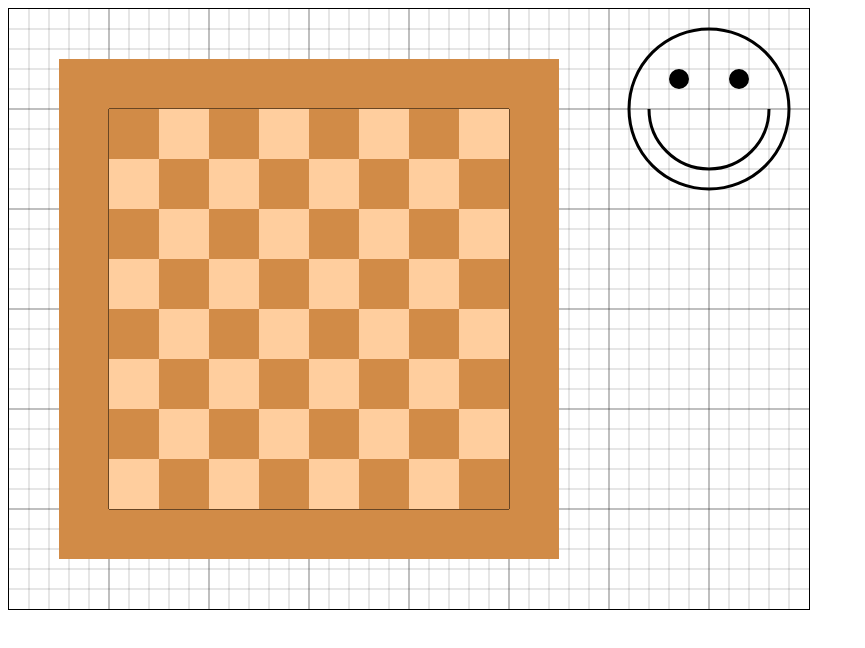
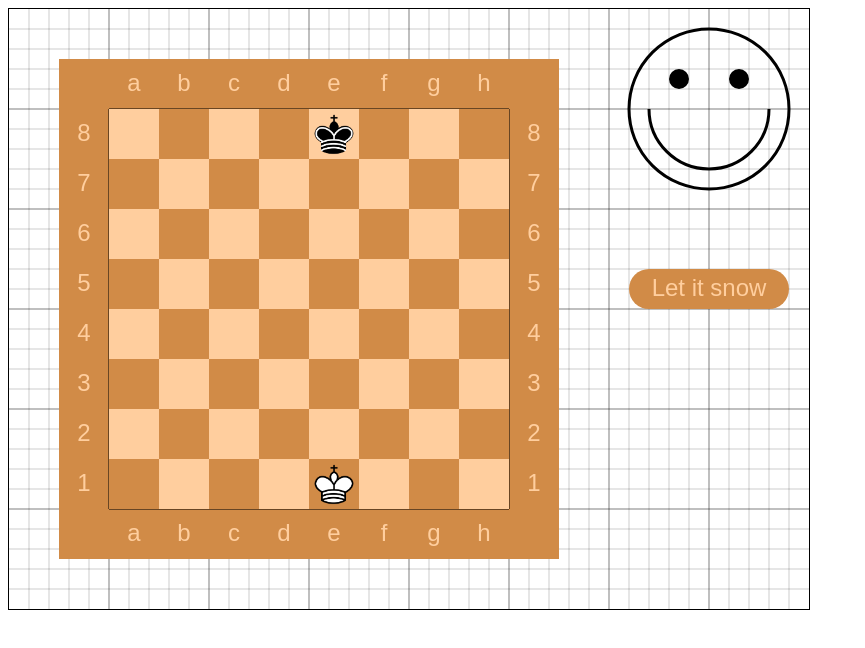
Before and after one commit to mitach/canvas-base, a website built with webpack: page index.html in a window 1280 px wide. Shown: the whole page, without its empty margins (0-865 px from the left). Built offline with nearby package versions, Linux system fonts and the light colour scheme.

Commit message:
feat: labels + drawKings + button

```diff
--- a/index.html
+++ b/index.html
@@ -11,9 +11,14 @@
         #canvas {
             border: 1px solid black;
         }
+        img {
+            display: none;
+        }
     </style>
 </head>
 <body>
     <canvas id="canvas" width="800" height="600"></canvas>
+    <img src="assets/bk.png" alt="black king" />
+    <img src="assets/wk.png" alt="white king" />
 </body>
 </html>
--- a/src/app.ts
+++ b/src/app.ts
@@ -13,6 +13,29 @@ drawGrid();
 frame();
 smiley();
 checker();
+labels();
+button('Let it snow', {x: 640, y: 280});
+
+const assets: { [name: string]: any } = {
+    bkImg: '/assets/bk.png',
+    wkImg: '/assets/wk.png'
+};
+
+let toLoad = Object.keys(assets).length;
+
+for (let name in assets) {
+    const img = new Image();
+    img.src = assets[name]
+    assets[name] = img;
+    img.addEventListener('load', assetLoaded);
+}
+
+function assetLoaded() {
+    toLoad--;
+    if (toLoad == 0) {
+        drawKings();
+    }
+}
 
 function drawGrid() {
     ctx.lineWidth = 1;
@@ -93,19 +116,61 @@ function rect(file: number, rank: number, color: string) {
 function checker() {
     for (let row = 0; row < 8; row++) {
         for (let col = 0; col < 8; col++) {
-            if (row % 2 == 0) {
-                if (col % 2 == 0) {
-                    rect(col, row, dark)
-                } else {
-                    rect(col, row, light)
-                }
-            } else {
-                if (col % 2 == 0) {
-                    rect(col, row, light)
-                } else {
-                    rect(col, row, dark)
-                }
-            }
+            row % 2 == 0
+            ?   rect(col, row, col % 2 == 0 ? light : dark)
+            :   rect(col, row, col % 2 == 0 ? dark : light);
         }
     }
 }
+
+function labels() {
+    const letters = ['a', 'b', 'c', 'd', 'e', 'f', 'g', 'h'];
+    const numbers = ['8', '7', '6', '5', '4', '3', '2', '1'];
+    let xPos = 125;
+    let yPos = 125;
+
+    ctx.beginPath();
+    ctx.font = '24px Arial';
+    ctx.textAlign = 'center';
+    ctx.textBaseline = 'middle';
+
+    for (let letter of letters) {
+        ctx.fillText(letter, xPos, 75);
+        ctx.fillText(letter, xPos, 525);
+        xPos += 50
+    }
+
+    for (let number of numbers) {
+        ctx.fillText(number, 75, yPos);
+        ctx.fillText(number, 525, yPos);
+        yPos += 50
+    }
+    ctx.closePath();
+}
+
+function drawKings() {
+    for (let king in assets) {
+        if (king == 'bkImg') {
+            ctx.drawImage(assets[king], 300, 100, 50, 50)
+        } else if (king == 'wkImg') {
+            ctx.drawImage(assets[king], 300, 450, 50, 50)
+        }
+    }
+}
+
+function button(label: string, pos: {x: number, y: number}) {
+    ctx.beginPath();
+    ctx.lineWidth = 40;;
+    ctx.lineCap = 'round';
+    ctx.strokeStyle = dark;
+    ctx.moveTo(pos.x, pos.y);
+    ctx.lineTo(pos.x + 120, pos.y);
+    ctx.stroke();
+
+    ctx.font = '24px Arial';
+    ctx.textAlign = 'center';
+    ctx.textBaseline = 'middle';
+    ctx.fillText(label, pos.x + 60, pos.y);
+
+    ctx.closePath();
+}
```
